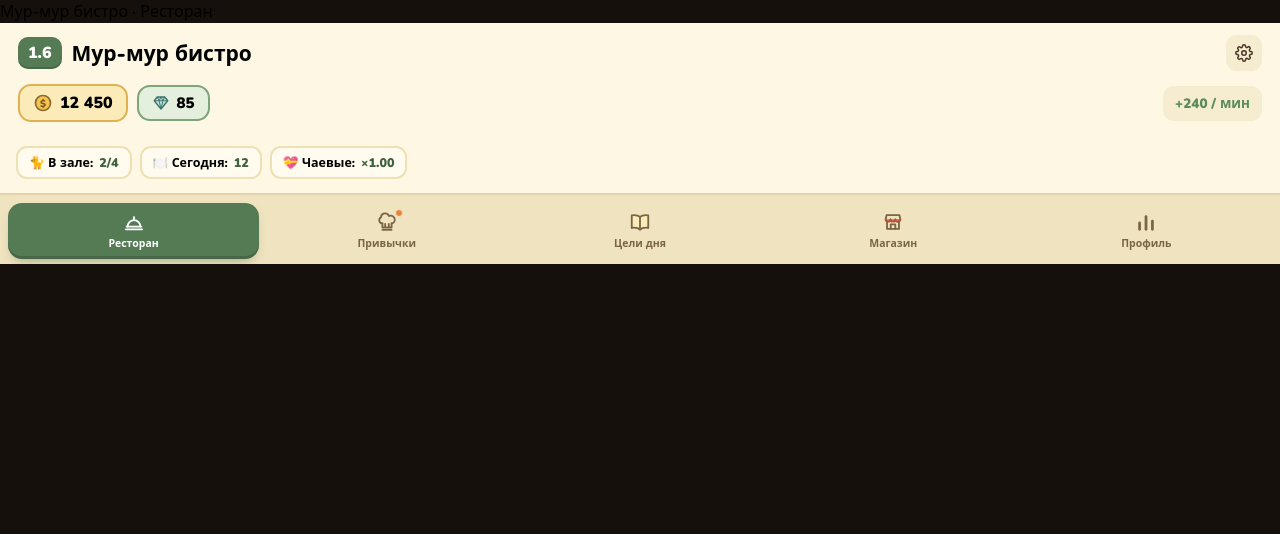
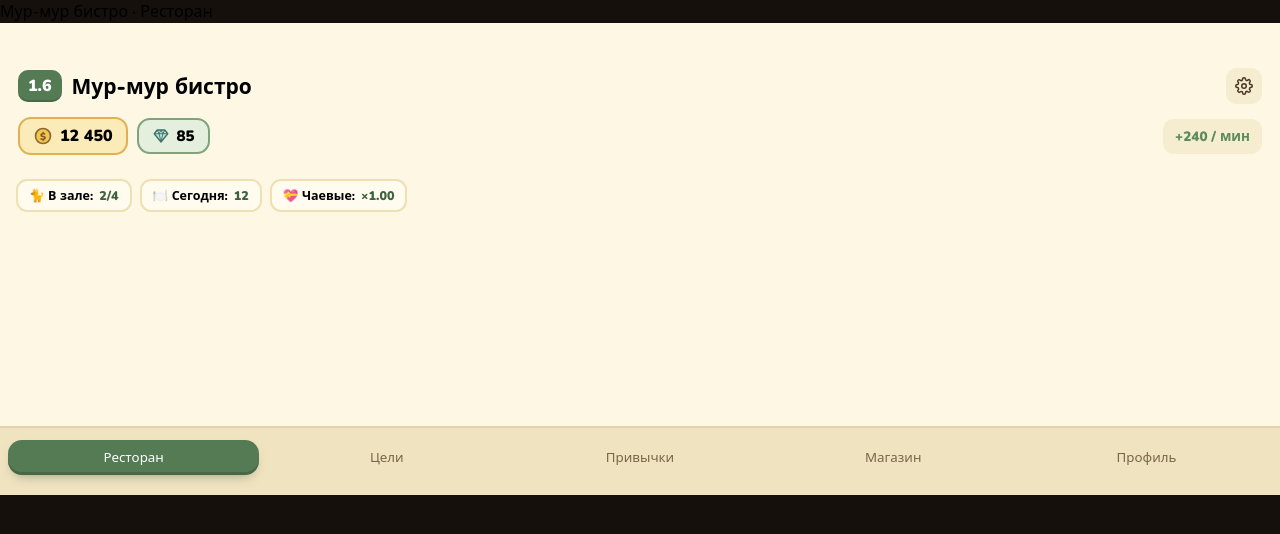
Before and after one commit to Avdeeva-Nastya/restaurant-discipline, a React (Vite) app: page / in a window 1280 px wide. Shown: the top 534 px of the page. Built offline with nearby package versions, Linux system fonts and the light colour scheme.

Commit message:
сделала навигацию

```diff
--- a/src/App.css
+++ b/src/App.css
@@ -29,7 +29,7 @@ body { background: #15100C; -webkit-font-smoothing: antialiased; }
 
 
 /* --- Шапка: уровень, название, шестерёнка --- */
-.mb-hdr { padding: 12px 18px 10px; flex: none; }
+.mb-hdr { padding: 45px 18px 10px; flex: none; }
 .mb-hdr > * { animation: mbUp .5s cubic-bezier(.22,1,.36,1) both; }
 .mb-hdr > *:nth-child(2) { animation-delay: .08s; } /* вторая строка выезжает чуть позже — «ступеньки» */
 .mb-hrow { display: flex; align-items: center; gap: 10px; }
@@ -64,7 +64,7 @@ body { background: #15100C; -webkit-font-smoothing: antialiased; }
 .mb-note b { color: var(--green-deep); font-weight: 900; }
 
 /* --- Нижняя навигация --- */
-.mb-nav { flex: none; background: var(--nav); border-top: 2px solid #E3D3A8; display: flex; padding: 8px 8px 5px; gap: 2px; animation: mbUp .5s .15s cubic-bezier(.22,1,.36,1) both; }
+.mb-nav { flex: none; background: var(--nav); border-top: 2px solid #E3D3A8; display: flex; padding: 12px 8px 20px; gap: 2px; animation: mbUp .5s .15s cubic-bezier(.22,1,.36,1) both; }
 .mb-tab { flex: 1; min-width: 0; border: none; background: none; cursor: pointer; font-family: inherit; display: flex; flex-direction: column; align-items: center; justify-content: center; gap: 3px; padding: 8px 2px; border-radius: 14px; color: #7A6647; transition: background .18s, color .18s, transform .12s; position: relative; }
 .mb-tab:active { transform: scale(.94); }
 .mb-tab .lbl { font-size: 10.5px; font-weight: 800; white-space: nowrap; }
--- a/src/App.tsx
+++ b/src/App.tsx
@@ -5,7 +5,18 @@
    пометку «МАКЕТНЫЕ ДАННЫЕ»). Места для будущей логики помечены
    «ЯКОРЬ» — по ним другой разработчик или ИИ поймёт, куда подключаться.
    ============================================================ */
+import { useState } from "react";
+
+// ПРИНОСИМ СТРАНИЦЫ: говорим React, где лежат комнаты
+import Habits from "./pages/Habits";
+import Goals from "./pages/Goals";
+import Shop from "./pages/Shop";
+import Profile from "./pages/Profile";
+import Restaurant from "./pages/Restaurant";
 import "./App.css";
+
+
+
 
 /* ---------- Иконки ----------
    Нарисованы кодом (SVG) — векторные наклейки: не мутнеют при
@@ -46,21 +57,22 @@ function Icon({ name, size = 22 }: { name: IconName; size?: number }) {
 
 /* ---------- Оглавление вкладок ----------*/
 
-const TABS: { id: string; label: string; icon: IconName; dot?: boolean }[] = [
-  { id: "rest", label: "Ресторан", icon: "cloche" },
-  { id: "habits", label: "Привычки", icon: "hat", dot: true },
-  { id: "goals", label: "Цели дня", icon: "book" },
-  { id: "shop", label: "Магазин", icon: "store" },
-  { id: "profile", label: "Профиль", icon: "chart" },
+const TABS = [
+  { id: "restaurant", label: "Ресторан" },
+  { id: "goals", label: "Цели" },
+  { id: "habits", label: "Привычки" },
+  { id: "shop", label: "Магазин" },
+  { id: "profile", label: "Профиль" }
 ];
 
 /* ---------- Сам экран ---------- */
 export default function App() {
   // ЯКОРЬ: здесь позже появится useState для активной вкладки, монет и т.д.
   // В макете активная вкладка задана вручную константой ниже.
-  const activeTab = "rest";
 
+  const [activeTab, setActiveTab] = useState("restaurant");
   return (
+
     <div className="mb-root">
       <div className="mb-caption">Мур-мур бистро · Ресторан</div>
 
@@ -101,22 +113,30 @@ export default function App() {
           {/* Нижняя навигация.
               ЯКОРЬ: переключение вкладок (onClick + useState) — этап механик.
               Сейчас зелёная «таблетка» задана вручную через activeTab. */}
-          <nav className="mb-nav" aria-label="Разделы">
-            {TABS.map(t => (
-              <button
-                key={t.id}
+           {/* ОБЛАСТЬ КОНТЕНТА: показываем ту страницу, что на стикере */}
+      <div style={{ minHeight: 200, padding: 10 }}>
+        {activeTab === "Restaurant" && <Restaurant />}
+        {activeTab === "habits" && <Habits />}
+        {activeTab === "goals" && <Goals />}
+        {activeTab === "shop" && <Shop />}
+        {activeTab === "profile" && <Profile />}
+      </div>
+
+      {/* МЕНЮ: кнопки внизу */}
+      <nav  className="mb-nav" >
+        {TABS.map(tab => (
+          <button
+            key={tab.id}
                 type="button"
-                className={"mb-tab" + (t.id === activeTab ? " is-active" : "")}
-                aria-current={t.id === activeTab ? "page" : undefined}
-              >
-                <span className="ico">
-                  <Icon name={t.icon} size={22} />
-                  {t.dot && t.id !== activeTab && <span className="mb-dot" />}
-                </span>
-                <span className="lbl">{t.label}</span>
-              </button>
-            ))}
-          </nav>
+                className ={"mb-tab" + (tab.id === activeTab ? " is-active" : "")}
+                aria-current={tab.id === activeTab ? "page" : undefined}
+            // КНОПКА ЗВОНКА: при клике переписываем стикер на id этой кнопки
+            onClick={() => setActiveTab(tab.id)}
+          >
+            {tab.label}
+          </button>
+        ))}
+      </nav>
           <div className="mb-home"><i /></div>
 
         </div>
```
